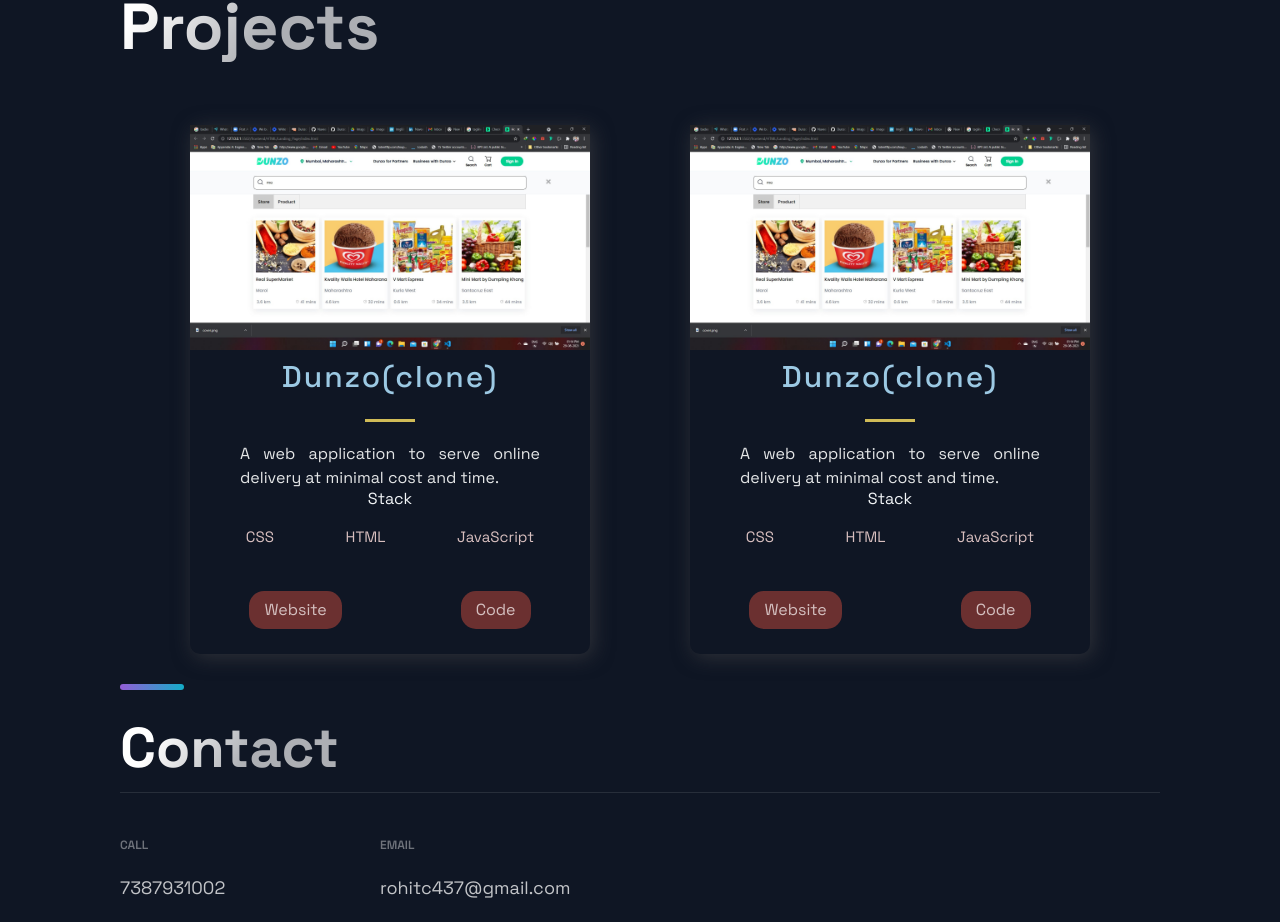
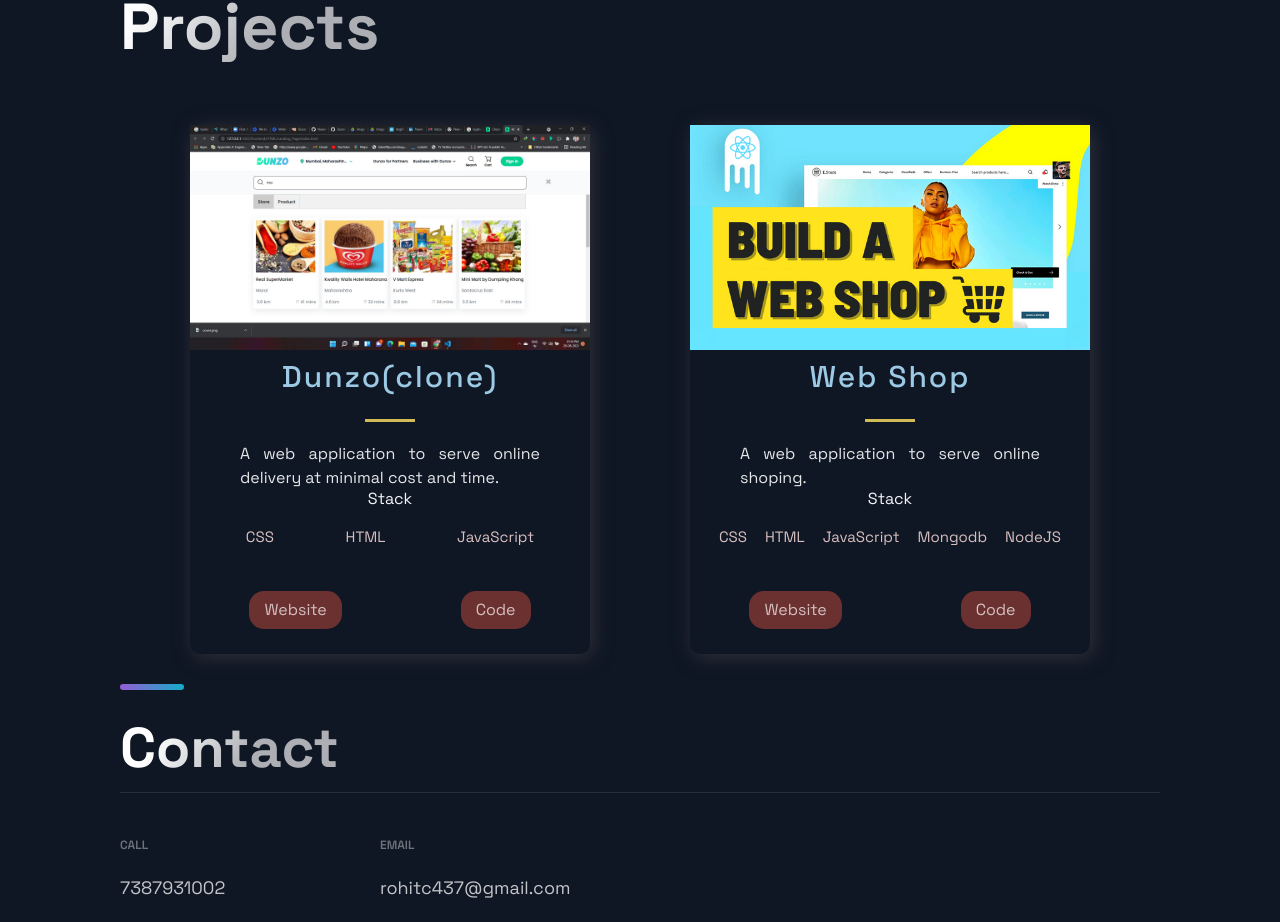
Before and after one commit to rohitc437/rohit-portfolio-3, a Next.js app: page / in a window 1280 px wide. Shown: the part 1936-2858 px from the top of the page. Built offline with nearby package versions, Linux system fonts and the light colour scheme.

Commit message:
Project detail and resume added

```diff
--- a/src/components/Hero/Hero.js
+++ b/src/components/Hero/Hero.js
@@ -31,7 +31,7 @@
         <a
           target="_blank"
           rel="noopener noreferrer"
-          href="https://drive.google.com/file/d/0Byn-fImjXh0Yc3RhcnRlcl9maWxl/view?usp=sharing&resourcekey=0-b_kIobNQKJAo-FpM-xAb3Q"
+          href="https://drive.google.com/file/d/10tc12POBX1UyP2Hvr1gMWXJHBtYElOje/view?usp=sharing"
         >
           <Button>Resume </Button>
         </a>
--- a/src/constants/constants.js
+++ b/src/constants/constants.js
@@ -10,11 +10,10 @@
     id: 0,
   },
   {
-    title: "Dunzo(clone)",
-    description:
-      "A web application to serve online delivery at minimal cost and time.",
-    image: "/images/1.jfif",
-    tags: ["CSS", "HTML", "JavaScript"],
+    title: "Web Shop",
+    description: "A web application to serve online shoping.",
+    image: "/images/2.png",
+    tags: ["CSS", "HTML", "JavaScript","Mongodb","NodeJS"],
     source: "https://github.com/mayur8600/Dunzo",
     visit: "https://mrrupendra.github.io/Dunzo_Clone/",
     id: 0,
```
